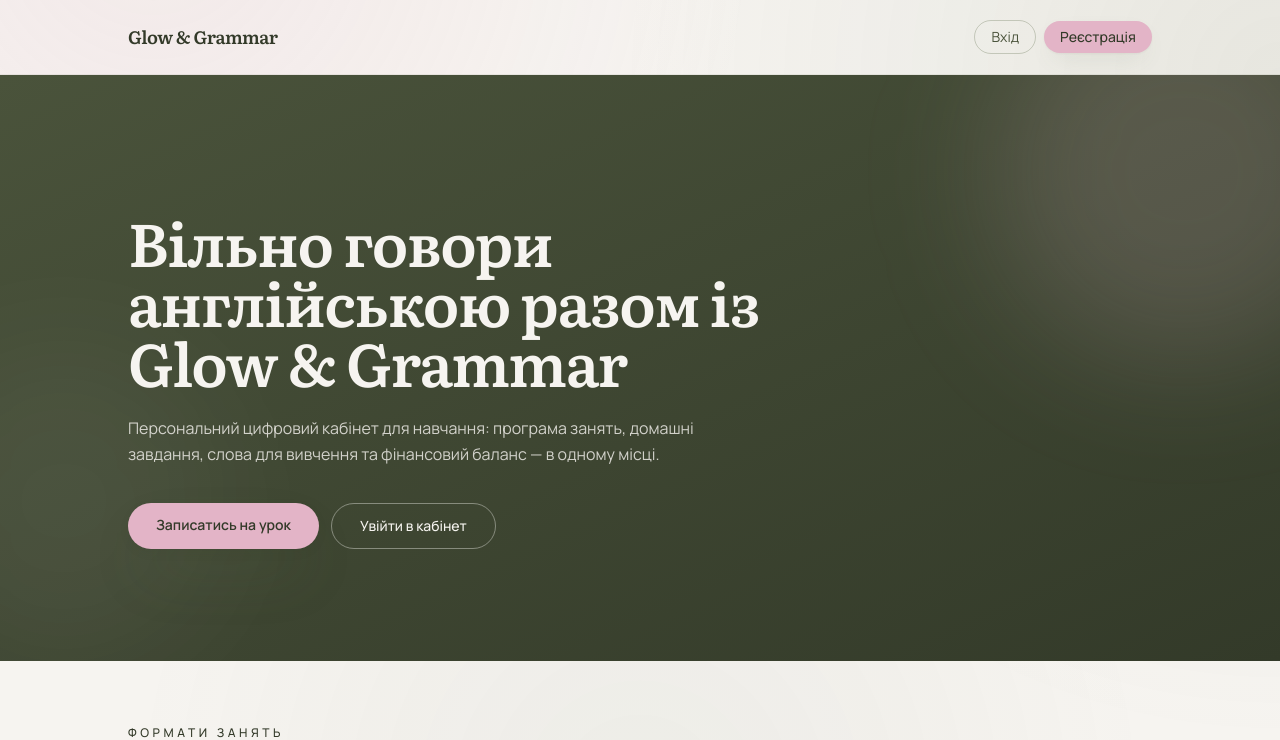
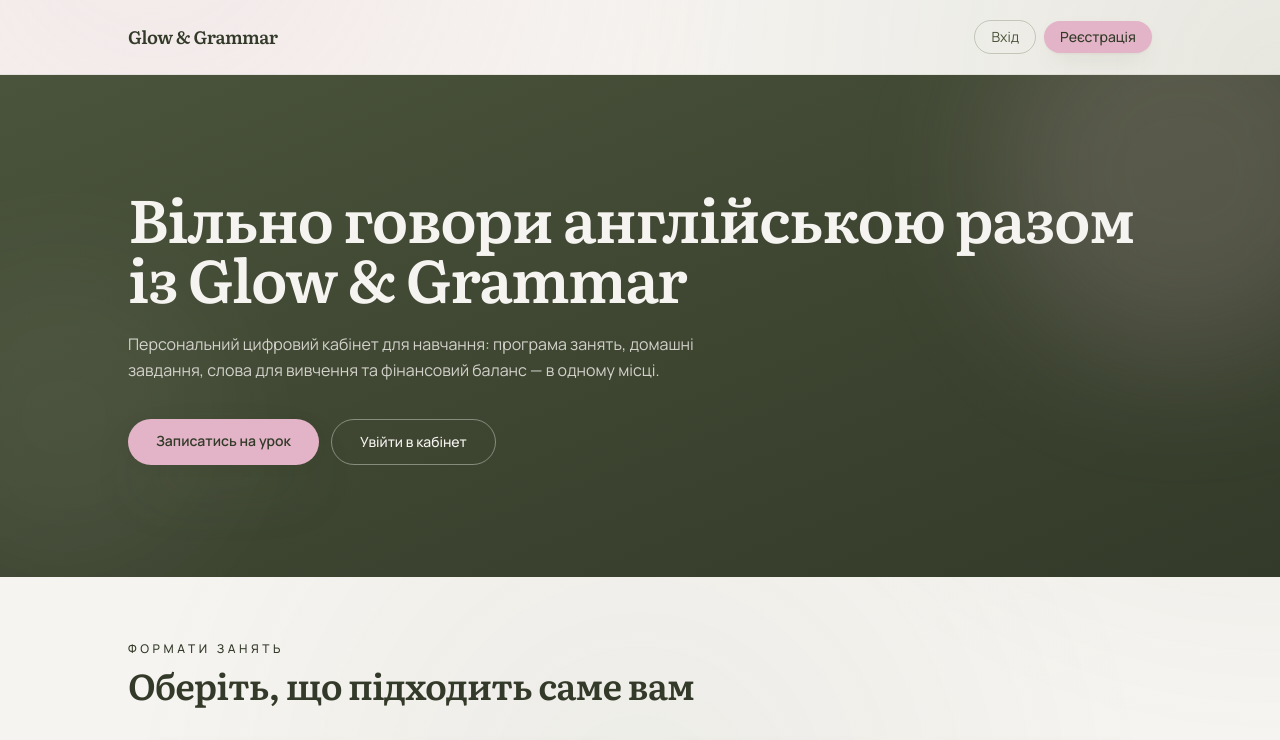
Before and after one commit to w1teen8/glow-and-grammar, a Next.js app: page / in a window 1280 px wide. Shown: the top 740 px of the page. Built offline with nearby package versions, Linux system fonts and the light colour scheme; no server answers; the database is empty.

Commit message:
Remove experience badge from hero section

```diff
--- a/src/app/page.tsx
+++ b/src/app/page.tsx
@@ -2,7 +2,6 @@
 import { redirect } from "next/navigation";
 import { getSession } from "@/lib/auth";
 import { prisma } from "@/lib/prisma";
-import { experienceLabel } from "@/lib/experience";
 import { TARIFF_LABELS, type TariffPlan } from "@/types/models";
 import FeatureIcon from "@/components/FeatureIcon";
 
@@ -46,7 +45,6 @@
   if (session?.user) redirect(session.user.isAdmin ? "/admin" : "/home");
 
   const founder = await prisma.teacherProfile.findFirst({ where: { isFounder: true } });
-  const experience = founder ? experienceLabel(new Date(founder.practicingSince)) : null;
 
   return (
     <div className="min-h-screen">
@@ -78,12 +76,7 @@
         </div>
 
         <div className="relative mx-auto max-w-5xl">
-          {experience && (
-            <span className="inline-block rounded-full border border-cream/25 bg-cream/5 px-3 py-1 text-xs font-medium uppercase tracking-wide text-cream/80">
-              {experience}
-            </span>
-          )}
-          <h1 className="mt-6 max-w-2xl font-display text-4xl font-semibold leading-tight tracking-tight sm:text-6xl">
+          <h1 className="font-display text-4xl font-semibold leading-tight tracking-tight sm:text-6xl">
             Вільно говори англійською разом із Glow &amp; Grammar
           </h1>
           <p className="mt-6 max-w-xl text-base leading-relaxed text-cream/80">
```
Also changed, not shown: 1 other file (tests, documents, lock files or other folders).
